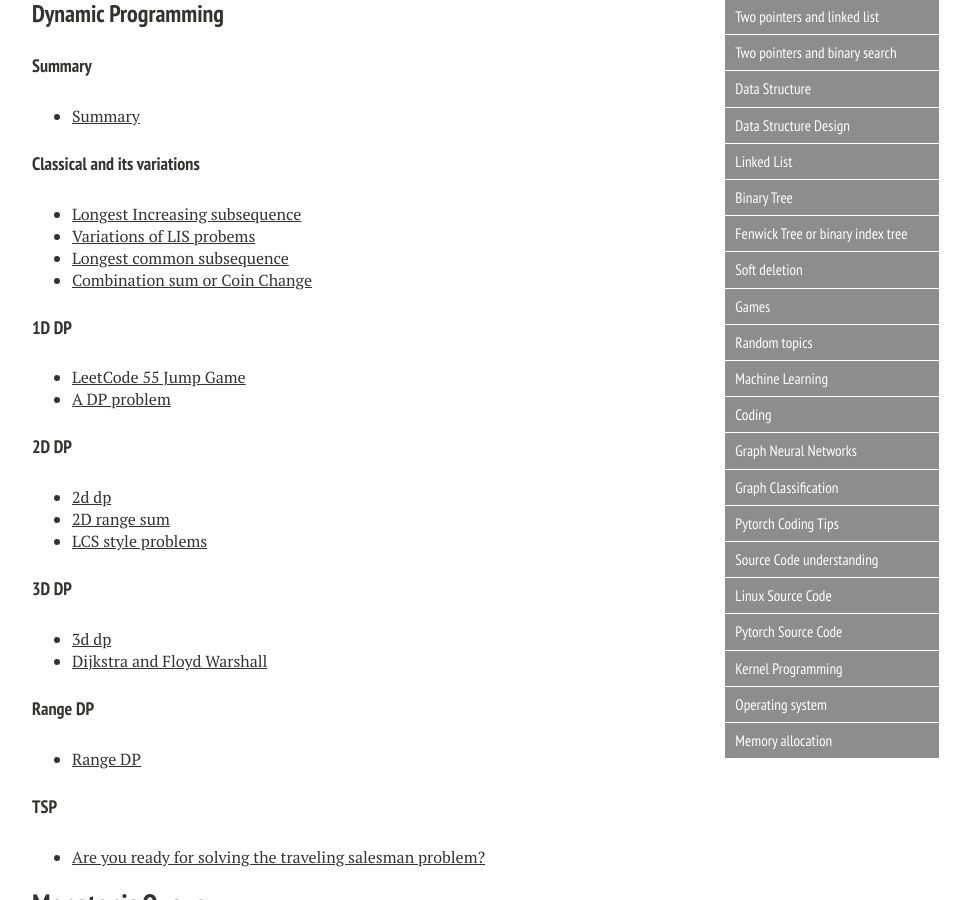
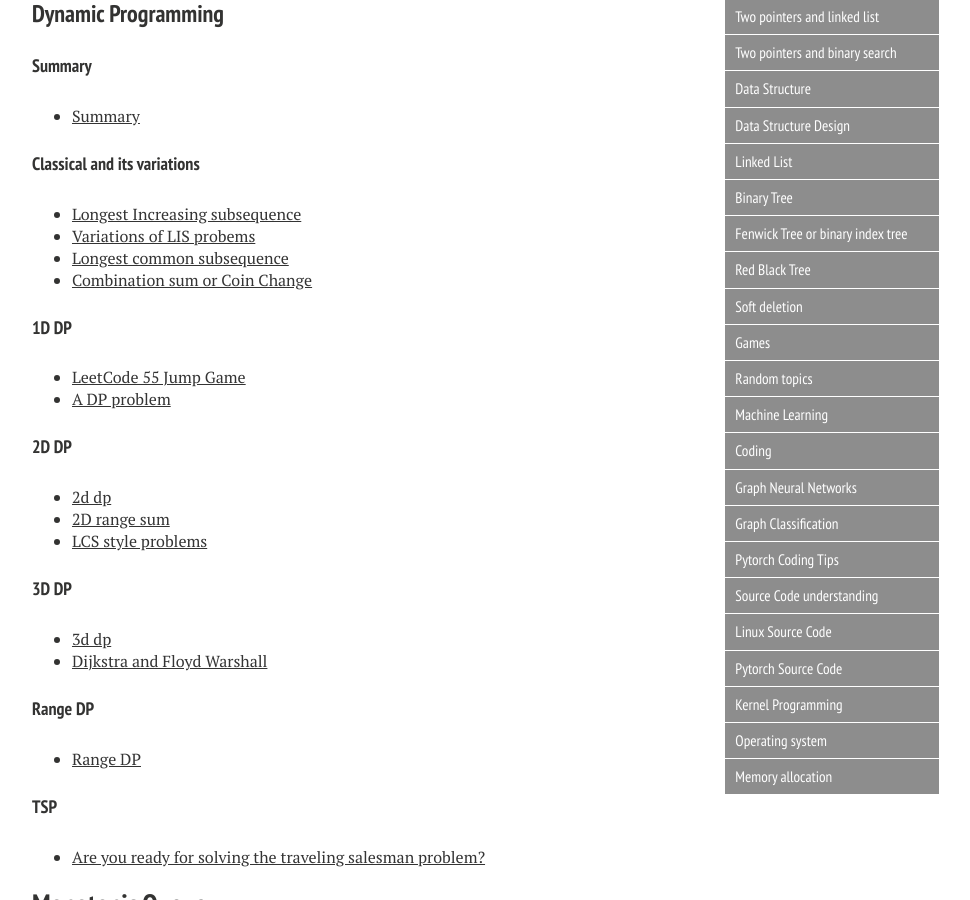
Before and after one commit to xiaokeshen/xiaokeshen.github.io, a Jekyll site: the page built from blog/index.md, in a window 1280 px wide and 900 px high, scrolled down 1179 px. Shown: the whole window, without its empty margins (288-1258 px from the left). Built offline with Jekyll 4.4.1, drawn with Linux system fonts in a browser that asks for light colours; nearby versions of some CDN libraries; some of the changed text lies outside the part shown.

Commit message:
add some new contensts

```diff
--- a/blog/index.md
+++ b/blog/index.md
@@ -129,6 +129,8 @@ My 'Serious' coding got started since I became a student as a Computer Science M
 
 ### Fenwick Tree or binary index tree
 - [Fenwick Tree or binary index tree](https://medium.com/@jim.morris.shen/fenwick-tree-or-binary-index-tree-5ee59877707c?source=friends_link&sk=0fa16fc60e8604e81b6df22654ea366e)
+### Red Black Tree
+- [Red Black Tree](https://medium.com/@jim.morris.shen/red-black-tree-rotateleft-right-gif-ff535ae16a6c?source=friends_link&sk=5b1ed408660940463c5d2a95aeaa11f6)
 
 ### Soft deletion
 - [soft deletion problems](coding/soft_deletion/soft_deletion.md)
```
